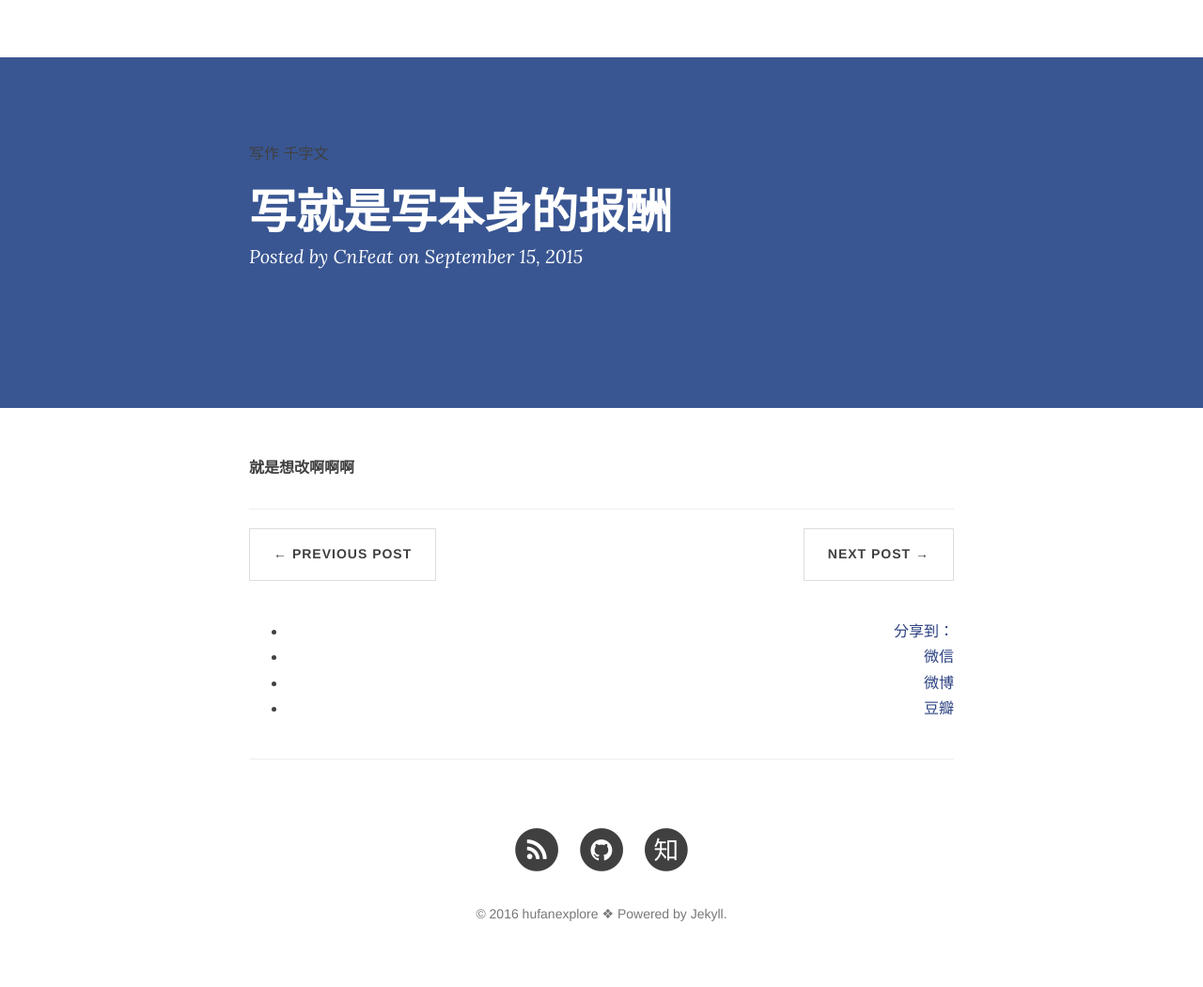
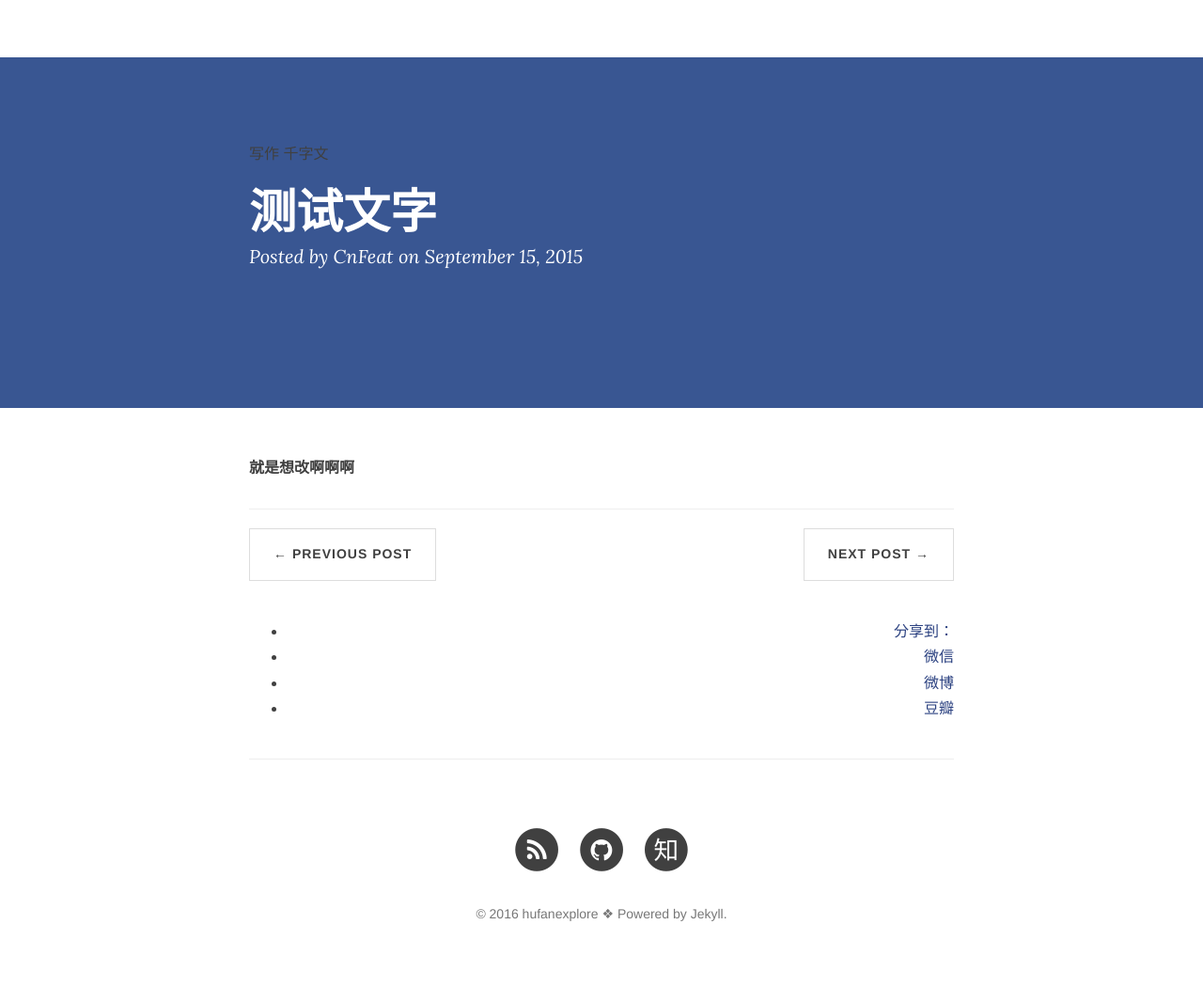
Before and after one commit to hufanexplore/github.io, a Jekyll site: the page built from _posts/2015-09-14-what-i-give-is-what-i-get.md, in a window 1280 px wide. Shown: the whole page at 94% size. Built offline with Jekyll 4.4.1, drawn with Linux system fonts in a browser that asks for light colours; nearby versions of some CDN libraries; comment, search, counter and statistics services are not loaded.

Commit message:
Update 2015-09-14-what-i-give-is-what-i-get.md

```diff
--- a/_posts/2015-09-14-what-i-give-is-what-i-get.md
+++ b/_posts/2015-09-14-what-i-give-is-what-i-get.md
@@ -1,6 +1,6 @@
 ---
 layout: post
-title: 写就是写本身的报酬
+title: 测试文字
 date: 2015-09-15
 categories: blog
 tags: [写作,千字文]
```
